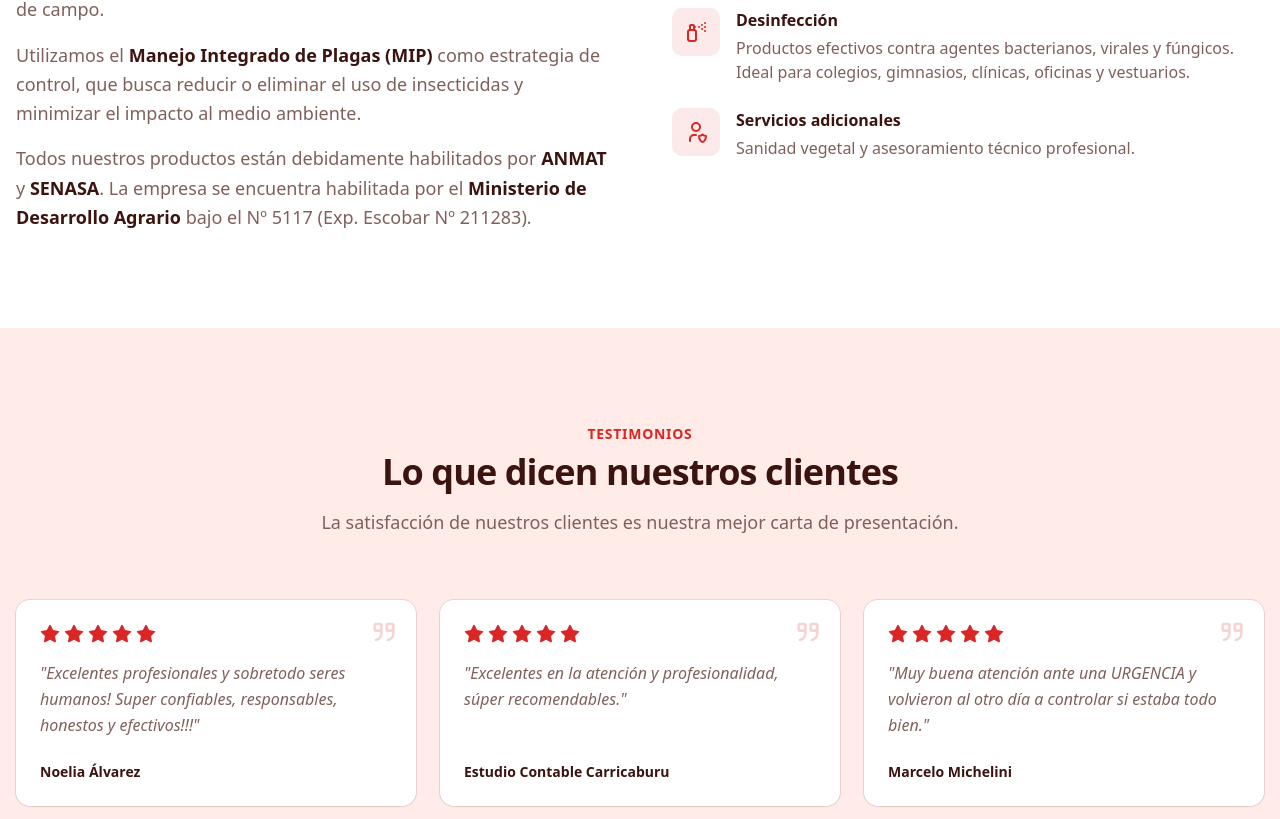
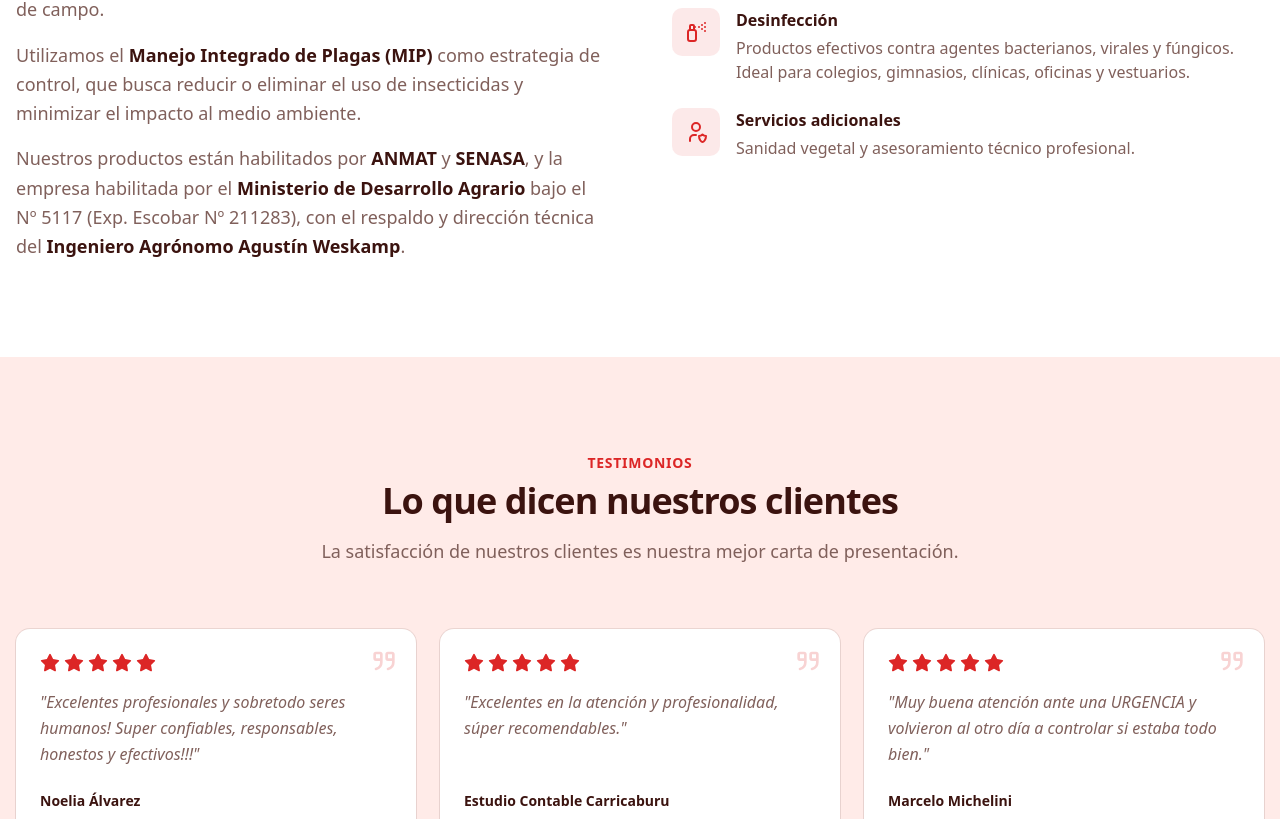
Before and after one commit to martinstanicio/mcm-fumigaciones, a Next.js app: page / in a window 1280 px wide. Shown: the part 2621-3440 px from the top of the page. Built offline with nearby package versions, Linux system fonts and the light colour scheme.

Commit message:
add mentions of the engineer

```diff
--- a/src/components/about.tsx
+++ b/src/components/about.tsx
@@ -86,14 +86,19 @@ export function About() {
               insecticidas y minimizar el impacto al medio ambiente.
             </p>
             <p>
-              Todos nuestros productos están debidamente habilitados por{" "}
+              Nuestros productos están habilitados por{" "}
               <strong className="text-foreground">ANMAT</strong> y{" "}
-              <strong className="text-foreground">SENASA</strong>. La empresa se
-              encuentra habilitada por el{" "}
+              <strong className="text-foreground">SENASA</strong>, y la empresa
+              habilitada por el{" "}
               <strong className="text-foreground">
                 Ministerio de Desarrollo Agrario
               </strong>{" "}
-              bajo el Nº 5117 (Exp. Escobar Nº 211283).
+              bajo el Nº 5117 (Exp. Escobar Nº 211283), con el respaldo y
+              dirección técnica del{" "}
+              <strong className="text-foreground">
+                Ingeniero Agrónomo Agustín Weskamp
+              </strong>
+              .
             </p>
           </div>
 
--- a/src/components/footer.tsx
+++ b/src/components/footer.tsx
@@ -15,9 +15,11 @@ export function Footer() {
           <div className="space-y-6">
             <Brand />
             <p className="max-w-md leading-relaxed text-muted-foreground">
-              Empresa familiar dedicada al control de plagas desde 2018.
-              Ofrecemos soluciones efectivas y seguras para hogares y comercios
-              en todo el Partido de Escobar.
+              Empresa familiar dedicada al control de plagas desde 2018. Con
+              respaldo técnico del{" "}
+              <strong>Ingeniero Agrónomo Agustín Weskamp</strong>, ofrecemos
+              soluciones efectivas y seguras para hogares y comercios en todo el
+              Partido de Escobar.
             </p>
 
             <ul className="space-y-3">
```
